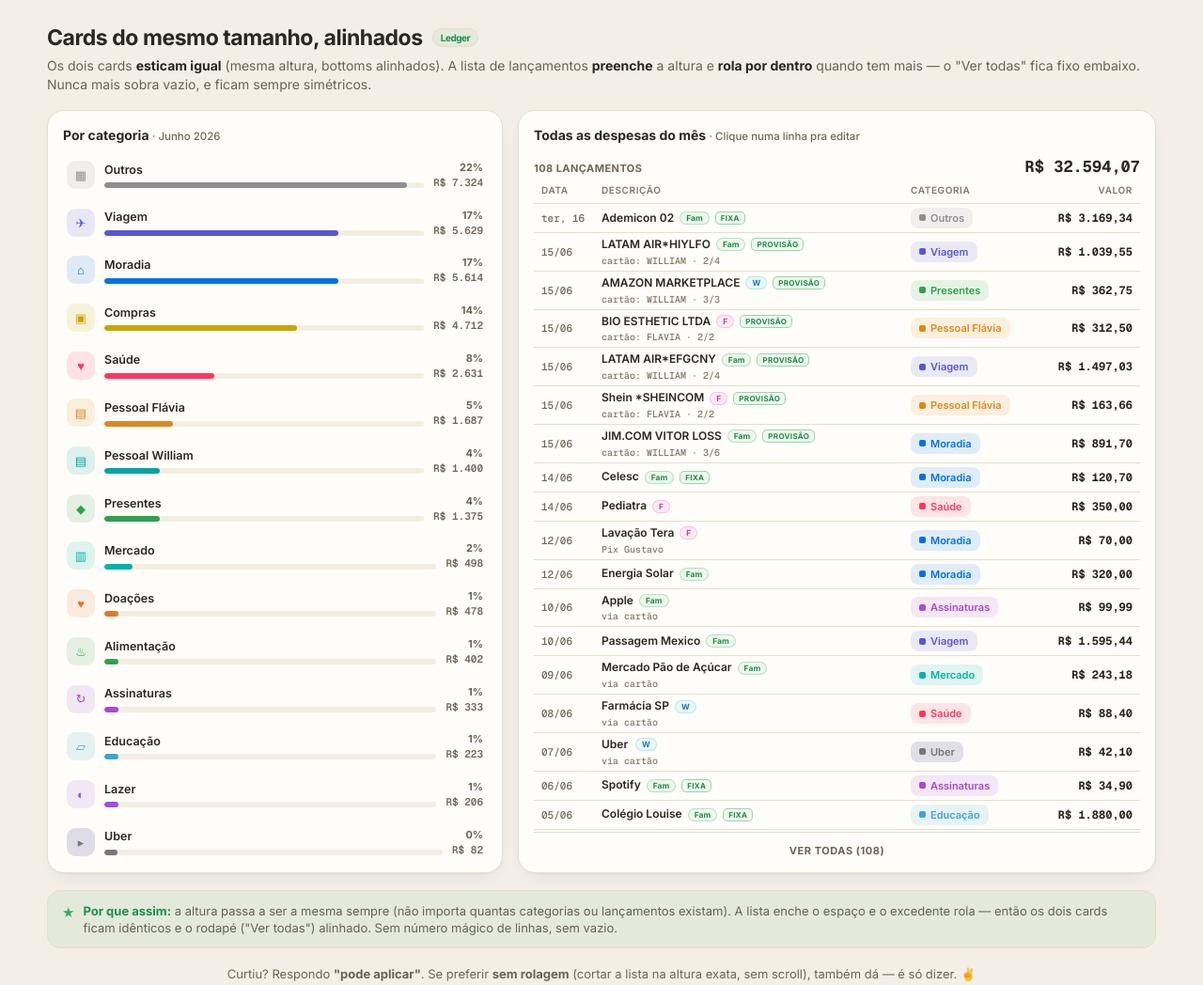
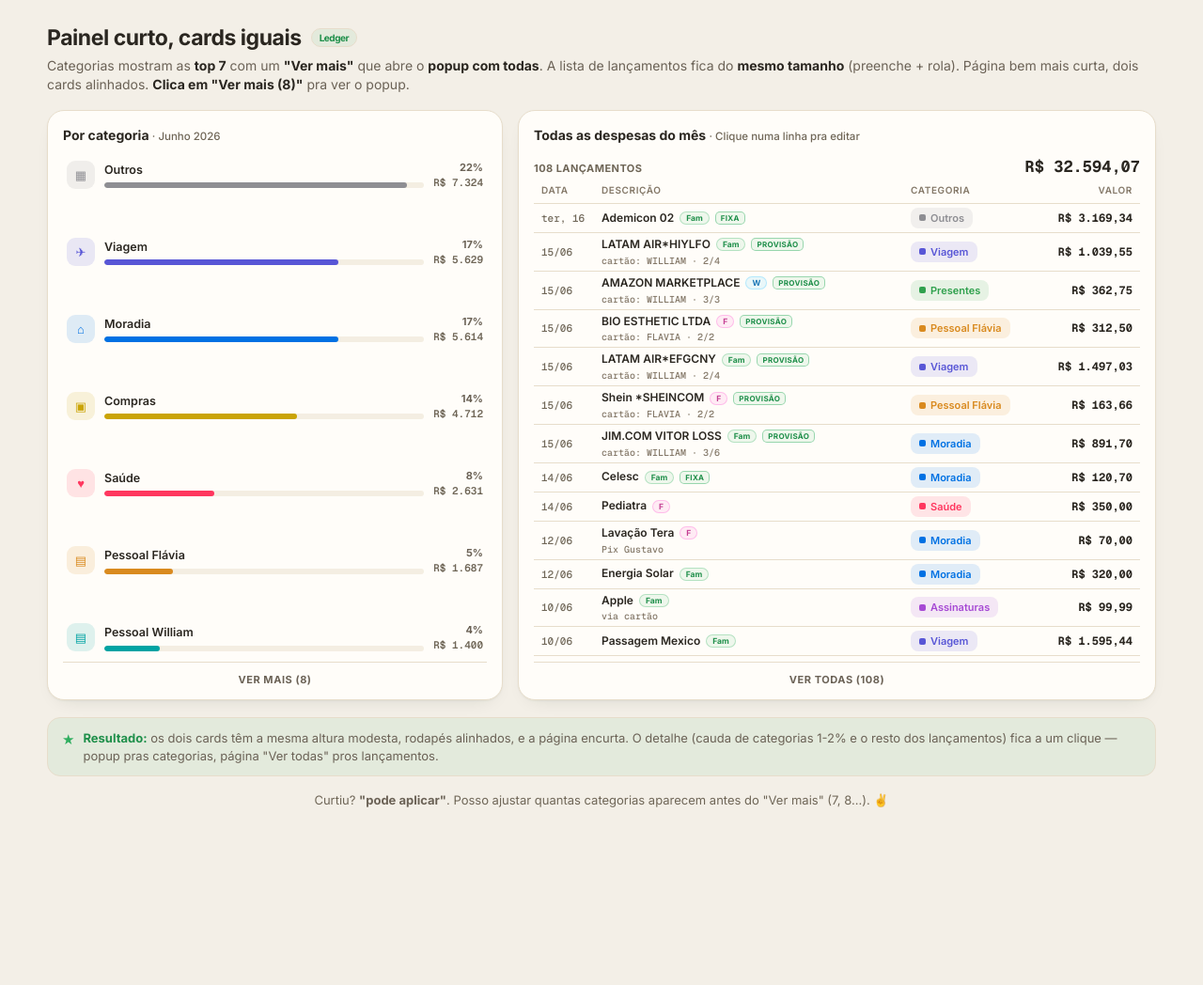
Before and after one commit to williamscchulz-was/vergara-schulz-wealthy-tracker, a website: page public/propostas-painel-vazio.html in a window 1280 px wide. Shown: the whole page at 94% size. After the commit the page ends 940 px from the top, so only its background shows below. Drawn offline with nearby package versions, Linux system fonts and the light colour scheme.

Commit message:
Mockup v3: Painel — cap categories to top 7 + "Ver mais" popup, equal-height cards
Builds on the approved equal-height solution: category card shows the top 7 and a "Ver mais"
button that opens a modal with ALL categories; transactions card matches height (fills +
scrolls). Both cards become short and aligned, page much shorter. Interactive popup.

Co-Authored-By: Claude Opus 4.8 (1M context) <noreply@anthropic.com>

```diff
--- a/public/propostas-painel-vazio.html
+++ b/public/propostas-painel-vazio.html
@@ -1,6 +1,6 @@
 <!doctype html><html lang="pt-BR"><head><meta charset="utf-8">
 <meta name="viewport" content="width=device-width,initial-scale=1">
-<title>Ledger · Proposta — cards do Painel do mesmo tamanho</title>
+<title>Ledger · Proposta — Painel curto, cards iguais + popup de categorias</title>
 <link href="https://fonts.googleapis.com/css2?family=Inter:wght@400;500;600;700;800&family=Geist+Mono:wght@500;600;700&display=swap" rel="stylesheet">
 <style>
   :root{ --pg:#f3efe7; --ink:#2a2620; --ink2:#6b6256; --ink3:#6f6657; --inkm:#837767; --card:#fffdf9; --border:#e7ddcb; --el2:#f4eee2; --el3:#faf6ee; --green:#2fae5f; --green-deep:#1f8f4a; --green-soft:rgba(47,174,95,.08); }
@@ -11,12 +11,10 @@
   .v{font:700 10px Inter;background:var(--green-soft);color:var(--green-deep);border:1px solid var(--border);padding:3px 8px;border-radius:999px}
   .lead{color:var(--ink2);font-size:14px;margin:0 0 18px}
   .lead b{color:var(--ink)}
-  /* grid do Painel — 5/7, os dois ESTICAM igual */
   .panel-grid{display:grid;grid-template-columns:5fr 7fr;gap:16px;align-items:stretch}
-  .card{background:var(--card);border:1px solid var(--border);border-radius:18px;padding:16px 16px 12px;box-shadow:0 1px 2px rgba(20,40,24,.04),0 8px 22px -14px rgba(20,40,24,.2);min-width:0;display:flex;flex-direction:column}
+  .card{background:var(--card);border:1px solid var(--border);border-radius:18px;padding:16px 16px 10px;box-shadow:0 1px 2px rgba(20,40,24,.04),0 8px 22px -14px rgba(20,40,24,.2);min-width:0;display:flex;flex-direction:column}
   .card-h{font-size:14px;font-weight:700;margin-bottom:12px;flex:0 0 auto}
   .card-h .meta{font-size:11.5px;color:var(--ink3);font-weight:500}
-  /* categorias (esquerda) — preenche a altura espaçando as linhas (igual app) */
   .cat-list{flex:1 1 auto;display:flex;flex-direction:column;justify-content:space-between;gap:4px}
   .cat-row{display:grid;grid-template-columns:30px 1fr auto;gap:10px;align-items:center;padding:5px 4px}
   .cat-ic{width:30px;height:30px;border-radius:9px;display:grid;place-items:center;font-size:13px}
@@ -27,15 +25,15 @@
   .cat-r{text-align:right;white-space:nowrap}
   .cat-pct{font:700 11px Inter;color:var(--ink2)}
   .cat-val{font:600 11px 'Geist Mono',monospace;color:var(--ink3);margin-top:2px}
-  /* lançamentos (direita) — header/total/thead fixos, linhas ROLAM, Ver todas fixo embaixo */
+  .foot-btn{flex:0 0 auto;width:100%;text-align:center;font:700 11px Inter;letter-spacing:.05em;color:var(--ink2);background:transparent;border:0;border-top:1px solid var(--border);padding:11px 0 4px;margin-top:6px;cursor:pointer}
+  .foot-btn:hover{color:var(--green-deep)}
   .t-top{display:flex;justify-content:space-between;align-items:baseline;margin-bottom:8px;flex:0 0 auto}
   .t-cnt{font:700 11px Inter;letter-spacing:.04em;color:var(--ink3)}
   .t-tot{font:800 17px 'Geist Mono',monospace}
   .thead{display:grid;grid-template-columns:54px 1fr 130px 96px;gap:10px;padding:0 8px 8px;border-bottom:1px solid var(--border);font:600 10px Inter;letter-spacing:.06em;text-transform:uppercase;color:var(--inkm);flex:0 0 auto}
   .thead .r{text-align:right}
   .t-scroll{flex:1 1 auto;overflow-y:auto;min-height:0;scrollbar-width:thin;scrollbar-color:var(--border) transparent}
-  .t-scroll::-webkit-scrollbar{width:7px}
-  .t-scroll::-webkit-scrollbar-thumb{background:var(--border);border-radius:4px}
+  .t-scroll::-webkit-scrollbar{width:7px}.t-scroll::-webkit-scrollbar-thumb{background:var(--border);border-radius:4px}
   .trow{display:grid;grid-template-columns:54px 1fr 130px 96px;gap:10px;align-items:center;padding:4px 8px;border-bottom:1px solid var(--border);cursor:pointer}
   .trow:hover{background:rgba(47,174,95,.03)}
   .t-date{font:500 11px 'Geist Mono',monospace;color:var(--ink3)}
@@ -51,25 +49,38 @@
   .pill{display:inline-flex;align-items:center;gap:5px;font:600 11px Inter;padding:4px 9px;border-radius:8px;white-space:nowrap;justify-self:start}
   .pill .ic{width:7px;height:7px;border-radius:2px}
   .t-val{font:700 12px 'Geist Mono',monospace;text-align:right;white-space:nowrap}
-  .vertodas{flex:0 0 auto;width:100%;text-align:center;font:700 11px Inter;letter-spacing:.05em;color:var(--ink2);background:transparent;border:0;border-top:1px solid var(--border);padding:12px 0 4px;margin-top:2px;cursor:pointer}
+  /* modal */
+  .modal-bg{position:fixed;inset:0;background:rgba(60,53,65,.4);backdrop-filter:blur(3px);display:none;align-items:center;justify-content:center;z-index:50;padding:20px}
+  .modal-bg.show{display:flex}
+  .modal{background:var(--card);border:1px solid var(--border);border-radius:20px;width:min(460px,94vw);max-height:82vh;display:flex;flex-direction:column;box-shadow:0 30px 80px -20px rgba(20,40,24,.4);padding:20px}
+  .modal-h{display:flex;justify-content:space-between;align-items:center;margin-bottom:14px}
+  .modal-h h3{margin:0;font-size:17px}
+  .modal-h .x{border:0;background:var(--el2);width:30px;height:30px;border-radius:9px;cursor:pointer;color:var(--ink2);font-size:16px}
+  .modal-list{overflow-y:auto;min-height:0;scrollbar-width:thin}
   .why{display:flex;gap:9px;align-items:flex-start;background:var(--green-soft);border:1px solid var(--border);border-radius:14px;padding:12px 15px;font-size:13px;color:var(--ink2);margin-top:18px}
-  .why b{color:var(--green-deep)}
-  .star{color:var(--green);flex-shrink:0;font-size:15px}
-  .foot{text-align:center;color:var(--ink3);font-size:13px;margin-top:18px}
-  .foot b{color:var(--ink2)}
-  @media(max-width:820px){ .panel-grid{grid-template-columns:1fr} .t-scroll{max-height:380px} }
+  .why b{color:var(--green-deep)}.star{color:var(--green);flex-shrink:0;font-size:15px}
+  .foot{text-align:center;color:var(--ink3);font-size:13px;margin-top:16px}.foot b{color:var(--ink2)}
+  @media(max-width:820px){ .panel-grid{grid-template-columns:1fr} .t-scroll{max-height:340px} }
 </style></head>
 <body><div class="wrap">
 
-<h1>Cards do mesmo tamanho, alinhados <span class="v">Ledger</span></h1>
-<p class="lead">Os dois cards <b>esticam igual</b> (mesma altura, bottoms alinhados). A lista de lançamentos <b>preenche</b> a altura e <b>rola por dentro</b> quando tem mais — o "Ver todas" fica fixo embaixo. Nunca mais sobra vazio, e ficam sempre simétricos.</p>
+<h1>Painel curto, cards iguais <span class="v">Ledger</span></h1>
+<p class="lead">Categorias mostram as <b>top 7</b> com um <b>"Ver mais"</b> que abre o <b>popup com todas</b>. A lista de lançamentos fica do <b>mesmo tamanho</b> (preenche + rola). Página bem mais curta, dois cards alinhados. <b>Clica em "Ver mais (8)"</b> pra ver o popup.</p>
 
 <div id="stage"></div>
 
-<div class="why"><span class="star">★</span><div><b>Por que assim:</b> a altura passa a ser a mesma sempre (não importa quantas categorias ou lançamentos existam). A lista enche o espaço e o excedente rola — então os dois cards ficam idênticos e o rodapé ("Ver todas") alinhado. Sem número mágico de linhas, sem vazio.</div></div>
-<div class="foot">Curtiu? Respondo <b>"pode aplicar"</b>. Se preferir <b>sem rolagem</b> (cortar a lista na altura exata, sem scroll), também dá — é só dizer. ✌️</div>
+<div class="why"><span class="star">★</span><div><b>Resultado:</b> os dois cards têm a mesma altura modesta, rodapés alinhados, e a página encurta. O detalhe (cauda de categorias 1-2% e o resto dos lançamentos) fica a um clique — popup pras categorias, página "Ver todas" pros lançamentos.</div></div>
+<div class="foot">Curtiu? <b>"pode aplicar"</b>. Posso ajustar quantas categorias aparecem antes do "Ver mais" (7, 8...). ✌️</div>
 
 </div>
+
+<div class="modal-bg" id="modalBg">
+  <div class="modal">
+    <div class="modal-h"><h3>Todas as categorias</h3><button class="x" id="modalX">✕</button></div>
+    <div class="modal-list" id="modalList"></div>
+  </div>
+</div>
+
 <script>
   const CATS=[
     ['Outros',22,7324,'#8e8e93','▦'],['Viagem',17,5629,'#5856d6','✈'],['Moradia',17,5614,'#0071e3','⌂'],
@@ -78,6 +89,7 @@
     ['Doações',1,478,'#e0772f','♥'],['Alimentação',1,402,'#30a14e','♨'],['Assinaturas',1,333,'#a64ad4','↻'],
     ['Educação',1,223,'#3aa6d4','▱'],['Lazer',1,206,'#9a52de','◐'],['Uber',0,82,'#777','▸'],
   ];
+  const TOPN=7;
   const ROWS=[
     ['ter, 16','Ademicon 02','fam','FIXA','','Outros','#8e8e93','3.169,34'],
     ['15/06','LATAM AIR*HIYLFO','fam','PROVISÃO','cartão: WILLIAM · 2/4','Viagem','#5856d6','1.039,55'],
@@ -92,41 +104,41 @@
     ['12/06','Energia Solar','fam','','','Moradia','#0071e3','320,00'],
     ['10/06','Apple','fam','','via cartão','Assinaturas','#a64ad4','99,99'],
     ['10/06','Passagem Mexico','fam','','','Viagem','#5856d6','1.595,44'],
-    ['09/06','Mercado Pão de Açúcar','fam','','via cartão','Mercado','#00b3aa','243,18'],
-    ['08/06','Farmácia SP','w','','via cartão','Saúde','#ff375f','88,40'],
-    ['07/06','Uber','w','','via cartão','Uber','#777','42,10'],
-    ['06/06','Spotify','fam','FIXA','','Assinaturas','#a64ad4','34,90'],
-    ['05/06','Colégio Louise','fam','FIXA','','Educação','#3aa6d4','1.880,00'],
   ];
   const OLBL={fam:'Fam',w:'W',f:'F'};
   function tint(hex,a){const n=parseInt(hex.slice(1),16);return 'rgba('+((n>>16)&255)+','+((n>>8)&255)+','+(n&255)+','+a+')';}
-  function catCard(){
-    const rows=CATS.map(c=>`<div class="cat-row">
+  function catRow(c){return `<div class="cat-row">
       <div class="cat-ic" style="color:${c[3]};background:${tint(c[3],.13)}">${c[4]}</div>
       <div class="cat-mid"><div class="cat-nm">${c[0]}</div><div class="cat-bar"><i style="width:${Math.max(4,c[1]*4.3)}%;background:${c[3]}"></i></div></div>
       <div class="cat-r"><div class="cat-pct">${c[1]}%</div><div class="cat-val">R$ ${c[2].toLocaleString('pt-BR')}</div></div>
-    </div>`).join('');
-    return `<div class="card"><div class="card-h">Por categoria <span class="meta">· Junho 2026</span></div><div class="cat-list">${rows}</div></div>`;
+    </div>`;}
+  function catCard(){
+    const top=CATS.slice(0,TOPN).map(catRow).join('');
+    const rest=CATS.length-TOPN;
+    return `<div class="card"><div class="card-h">Por categoria <span class="meta">· Junho 2026</span></div>
+      <div class="cat-list">${top}</div>
+      <button class="foot-btn" id="catMore">VER MAIS (${rest})</button></div>`;
   }
   function tableCard(){
     const rows=ROWS.map(r=>{
       const badge=r[3]?`<span class="badge">${r[3]}</span>`:'';
       const notes=r[4]?`<div class="t-notes">${r[4]}</div>`:'';
-      return `<div class="trow">
-        <div class="t-date">${r[0]}</div>
+      return `<div class="trow"><div class="t-date">${r[0]}</div>
         <div class="t-desc"><div class="t-dl"><span class="t-dt">${r[1]}</span><span class="chip ${r[2]}">${OLBL[r[2]]}</span>${badge}</div>${notes}</div>
         <div class="pill" style="color:${r[6]};background:${tint(r[6],.12)}"><span class="ic" style="background:${r[6]}"></span>${r[5]}</div>
-        <div class="t-val">R$ ${r[7]}</div>
-      </div>`;
+        <div class="t-val">R$ ${r[7]}</div></div>`;
     }).join('');
-    return `<div class="card">
-      <div class="card-h">Todas as despesas do mês <span class="meta">· Clique numa linha pra editar</span></div>
+    return `<div class="card"><div class="card-h">Todas as despesas do mês <span class="meta">· Clique numa linha pra editar</span></div>
       <div class="t-top"><span class="t-cnt">108 LANÇAMENTOS</span><span class="t-tot">R$ 32.594,07</span></div>
       <div class="thead"><span>DATA</span><span>DESCRIÇÃO</span><span>CATEGORIA</span><span class="r">VALOR</span></div>
       <div class="t-scroll">${rows}</div>
-      <button class="vertodas">VER TODAS (108)</button>
-    </div>`;
+      <button class="foot-btn">VER TODAS (108)</button></div>`;
   }
   document.getElementById('stage').innerHTML=`<div class="panel-grid">${catCard()}${tableCard()}</div>`;
+  document.getElementById('modalList').innerHTML=CATS.map(catRow).join('');
+  const bg=document.getElementById('modalBg');
+  document.getElementById('catMore').addEventListener('click',()=>bg.classList.add('show'));
+  document.getElementById('modalX').addEventListener('click',()=>bg.classList.remove('show'));
+  bg.addEventListener('click',e=>{if(e.target===bg)bg.classList.remove('show');});
 </script>
 </body></html>
```
